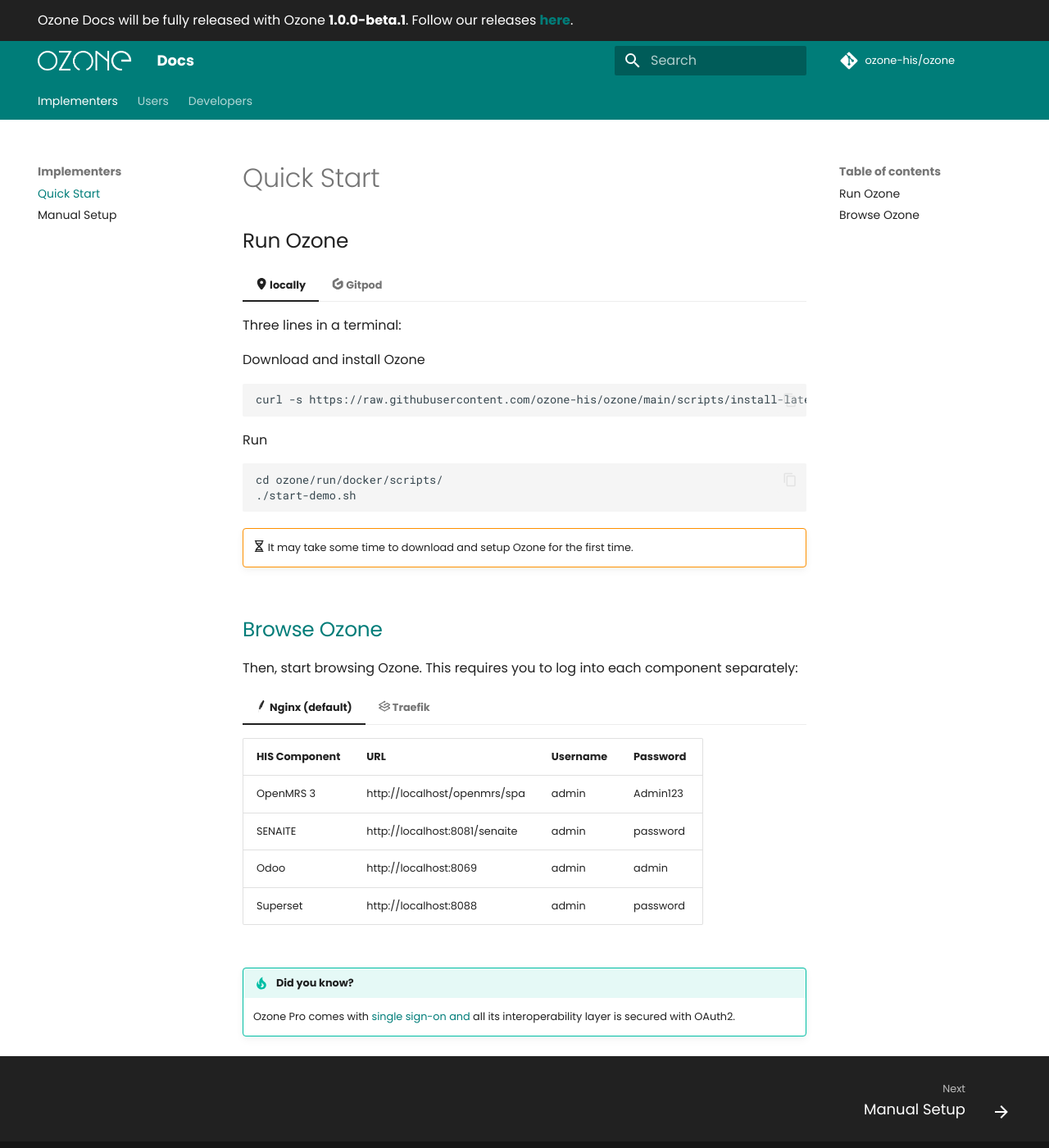
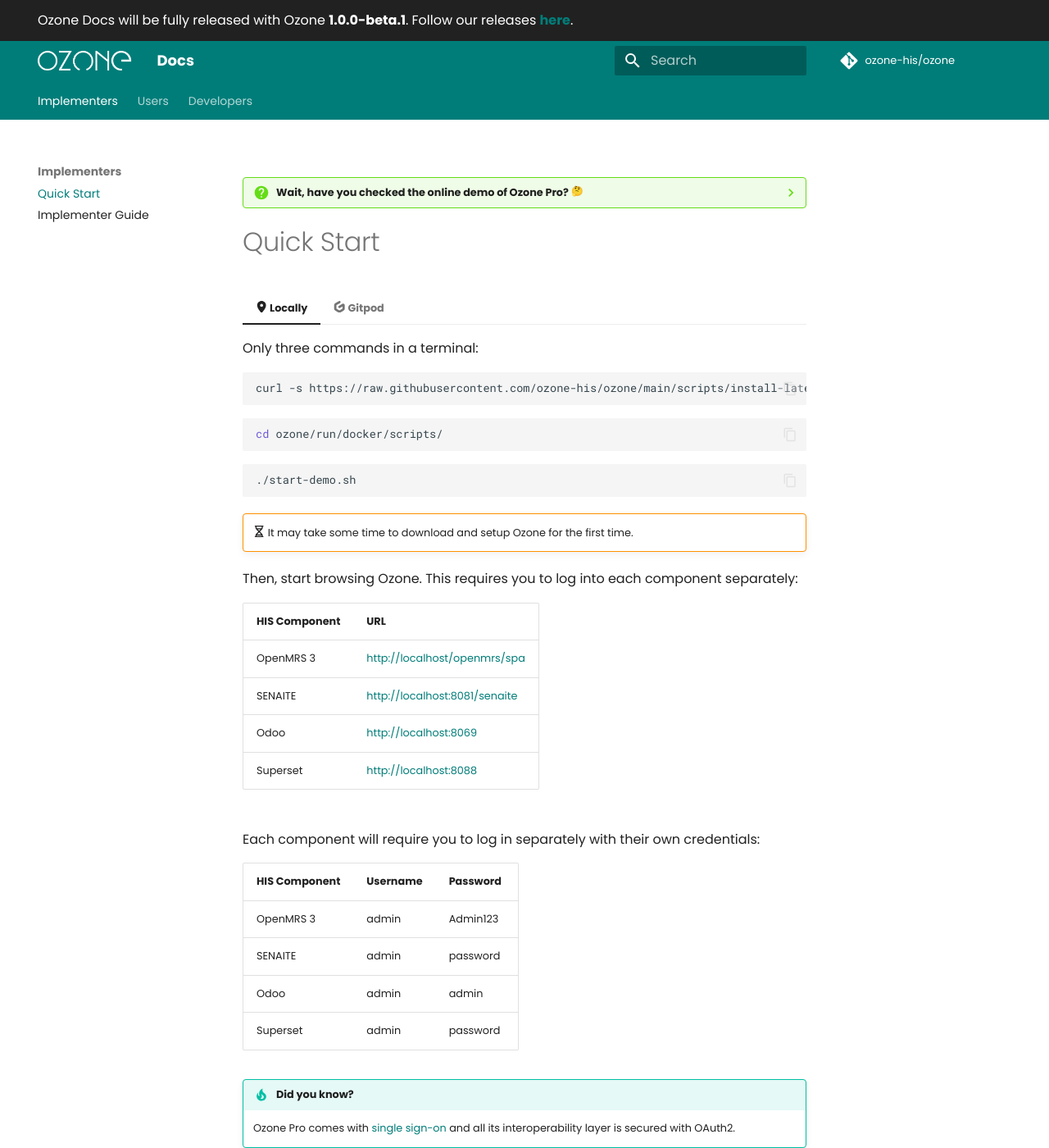
Before and after one commit to ozone-his/ozone-docs, an MkDocs documentation site: the page built from docs/index.md, in a window 1280 px wide and 1400 px high. Shown: the whole window at 82% size. Built offline with MkDocs 1.6.1 and Material for MkDocs 9.7.7, drawn with Linux system fonts in a browser that asks for light colours; emoji names are drawn with the system emoji font; comment, search, counter and statistics services are not loaded.

Commit message:
OZ-450: Updated Quick Start and added implementer guide placeholder. (#2)

````diff
--- a/docs/index.md
+++ b/docs/index.md
@@ -1,19 +1,22 @@
+??? question "Wait, have you checked the online demo of Ozone Pro? :thinking:"
+
+    Before diving into the Quick Start or implementer guides, visit <a href="https://www.ozone-his.com">our website</a> and click **Try Demo** to explore the official Ozone Pro online demo.
+
 # Quick Start
 
-## Run Ozone
+=== ":fontawesome-solid-location-dot: Locally"
 
-=== ":fontawesome-solid-location-dot: locally"
+    Only three commands in a terminal:
 
-    Three lines in a terminal:
-
-    Download and install Ozone
     ```bash
     curl -s https://raw.githubusercontent.com/ozone-his/ozone/main/scripts/install-latest.sh | bash /dev/stdin
     ```
 
-    Run
+    ```bash
+    cd ozone/run/docker/scripts/
     ```
-    cd ozone/run/docker/scripts/
+
+    ```bash
     ./start-demo.sh
     ```
 
@@ -21,39 +24,41 @@
 
         :fontawesome-regular-hourglass-half: It may take some time to download and setup Ozone for the first time.
 
+    Then, start browsing Ozone. This requires you to log into each component separately:
+
+    | **HIS Component** | **URL**                                                                                   |
+    |-------------------|-------------------------------------------------------------------------------------------|
+    | OpenMRS 3         | <a href="http://localhost/openmrs/spa" target="_blank">http://localhost/openmrs/spa</a>   |
+    | SENAITE           | <a href="http://localhost:8081/senaite" target="_blank">http://localhost:8081/senaite</a> |
+    | Odoo              | <a href="http://localhost:8069" target="_blank">http://localhost:8069</a>                 |
+    | Superset          | <a href="http://localhost:8088" target="_blank">http://localhost:8088</a>                 |
+
+
 === ":simple-gitpod: Gitpod"
 
-    One click here:
+    Just one click:
 
     [![](https://gitpod.io/button/open-in-gitpod.svg)](https://gitpod.io/#https://github.com/ozone-his/ozone/)
 
-    !!! info ""
+    !!! warning ""
 
-        When ready Gitpod will launch the browser tab for OpenMRS 3.
+        :fontawesome-regular-hourglass-half: It may take some time to download and setup Ozone for the first time.
 
+    Gitpod will automatically launch a new tab for OpenMRS 3.
 
-## <a href="#browse">Browse Ozone</a>
+    You can navigate to other Ozone HIS components via the PORTS tab of the Gitpod window:
 
-Then, start browsing Ozone. This requires you to log into each component separately:
+    ![Ozone services started](assets/images/gitpod-list-services.png)
 
-=== ":simple-apache: Nginx (default)"
+Each component will require you to log in separately with their own credentials:
 
-    | HIS Component     | URL                            | Username | Password |
-    |-------------------|--------------------------------|----------|----------|
-    | OpenMRS 3         | http://localhost/openmrs/spa   | admin    | Admin123 |
-    | SENAITE           | http://localhost:8081/senaite  | admin    | password |
-    | Odoo              | http://localhost:8069          | admin    | admin    |
-    | Superset          | http://localhost:8088          | admin    | password |
-
-=== ":simple-traefikproxy: Traefik"
-
-    | HIS Component     | URL                                       | Username | Password |
-    |-------------------|-------------------------------------------|----------|----------|
-    | OpenMRS 3         | https://emr-172-17-0-1.traefik.me         | admin    | Admin123 |
-    | SENAITE           | https://lims-172-17-0-1.traefik.me        | admin    | password |
-    | Odoo              | https://erp-172-17-0-1.traefik.me         | admin    | admin    |
-    | Superset          | https://analytics-172-17-0-1.traefik.me   | admin    | password |
+| **HIS Component** | **Username** | **Password** |
+|-------------------|--------------|--------------|
+| OpenMRS 3         | admin        | Admin123     |
+| SENAITE           | admin        | password     |
+| Odoo              | admin        | admin        |
+| Superset          | admin        | password     |
 
 !!! tip "**Did you know?**"
 
-    Ozone Pro comes with [single sign-on and](/users/sso) all its interoperability layer is secured with OAuth2.
+    Ozone Pro comes with [single sign-on](/users/sso) and all its interoperability layer is secured with OAuth2.
--- a/mkdocs.yml
+++ b/mkdocs.yml
@@ -4,7 +4,7 @@
 nav:
   - Implementers:
     - Quick Start: 'index.md'
-    - Manual Setup: 'manual-setup.md'
+    - Implementer Guide: 'impl-guide.md'
   - Users:
     - Overview: 'users/overview.md'
     - Single Sign-on: 'users/sso.md'
````
Also changed, not shown: docs/impl-guide.md (added, +7 -0 lines), docs/manual-setup.md (deleted, +0 -173 lines), README.md (line endings or trailing spaces), docs/assets/images/gitpod-list-services.png (added), docs/stylesheets/extra.css (line endings or trailing spaces), 1 other file.
